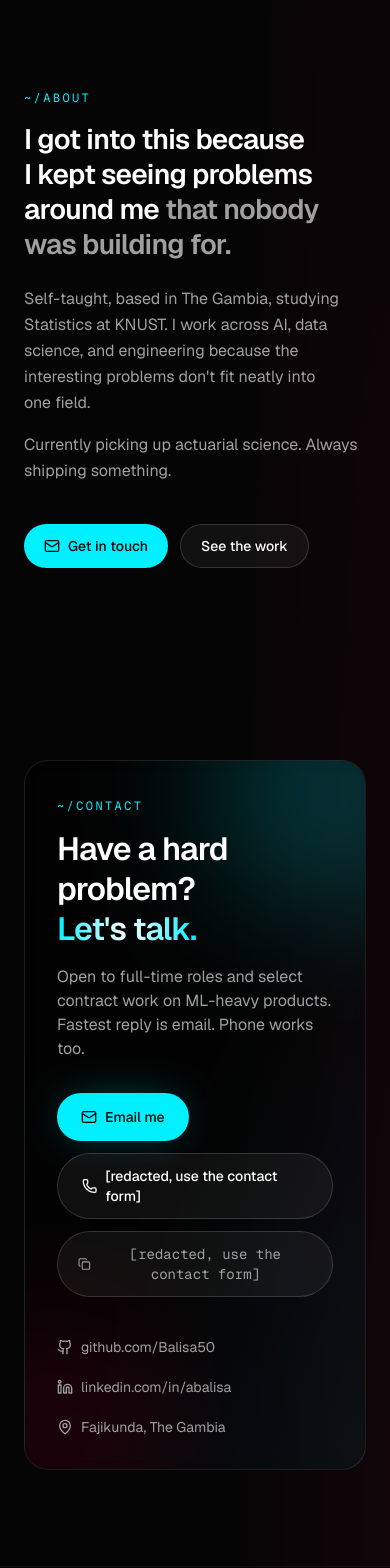
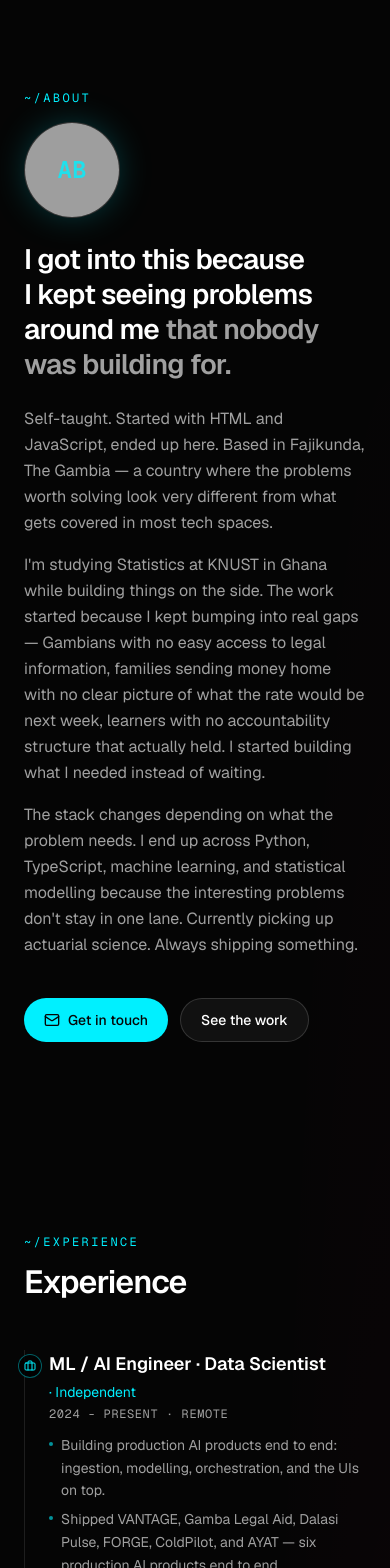
Before and after one commit to Balisa50/Balisa50.github.io, a Next.js app: page / in a window 390 px wide. Shown: the part 6500-8068 px from the top of the page. Built offline with nearby package versions, Linux system fonts and the light colour scheme; no server answers; grey boxes are pictures that could not be loaded.

Commit message:
Add photo, expand About, wire Experience/Education/Certifications, set up GitHub Pages

```diff
--- a/app/api/github/stars/route.ts
+++ b/app/api/github/stars/route.ts
@@ -1,7 +1,8 @@
 import { NextResponse } from "next/server";
 import { fetchAllStars } from "@/lib/github";
 
-export const revalidate = 3600; // cache for 1h at the route level
+export const dynamic = "force-static";
+export const revalidate = 3600;
 
 export async function GET() {
   try {
--- a/app/api/resume/route.ts
+++ b/app/api/resume/route.ts
@@ -1,7 +1,8 @@
 import { NextResponse } from "next/server";
 import { PROFILE, PROJECTS } from "@/lib/projects";
 
-export const revalidate = 86400; // 24h
+export const dynamic = "force-static";
+export const revalidate = 86400;
 
 export async function GET() {
   const resume = {
--- a/app/api/status/route.ts
+++ b/app/api/status/route.ts
@@ -1,6 +1,7 @@
 import { NextResponse } from "next/server";
 import { PROJECTS } from "@/lib/projects";
 
+export const dynamic = "force-static";
 export const revalidate = 3600;
 
 export async function GET() {
--- a/app/page.tsx
+++ b/app/page.tsx
@@ -4,6 +4,9 @@ import { Hero } from "@/components/Hero";
 import { Metrics } from "@/components/Metrics";
 import { Skills } from "@/components/Skills";
 import { About } from "@/components/About";
+import { Experience } from "@/components/Experience";
+import { Education } from "@/components/Education";
+import { Certifications } from "@/components/Certifications";
 import { Contact } from "@/components/Contact";
 import { Footer } from "@/components/Footer";
 
@@ -23,6 +26,9 @@ export default function HomePage() {
         <ProjectsGrid />
         <Skills />
         <About />
+        <Experience />
+        <Education />
+        <Certifications />
         <Contact />
         <Footer />
       </main>
--- a/components/About.tsx
+++ b/components/About.tsx
@@ -1,5 +1,6 @@
 "use client";
 
+import Image from "next/image";
 import { motion } from "framer-motion";
 import { Mail } from "lucide-react";
 import { PROFILE } from "@/lib/projects";
@@ -22,6 +23,30 @@ export function About() {
           ~/about
         </span>
 
+        {/* Photo + heading row */}
+        <div className="flex flex-col items-start gap-6 sm:flex-row sm:items-center">
+          {/* Profile photo */}
+          <div className="relative h-24 w-24 shrink-0 overflow-hidden rounded-full border border-white/15 bg-white/5 shadow-glow-cyan sm:h-28 sm:w-28">
+            <Image
+              src="/avatar.jpg"
+              alt={PROFILE.fullName}
+              fill
+              className="object-cover object-center"
+              sizes="(max-width: 640px) 96px, 112px"
+              onError={(e) => {
+                // Hide broken image, fallback initials show through bg
+                (e.currentTarget as HTMLImageElement).style.display = "none";
+              }}
+            />
+            {/* Initials fallback — visible when avatar.jpg is missing */}
+            <span
+              aria-hidden="true"
+              className="absolute inset-0 flex items-center justify-center font-mono text-2xl font-semibold text-cyan/80 select-none"
+            >
+              AB
+            </span>
+          </div>
+
           <h2
             id="about-heading"
             className="text-balance text-[clamp(1.75rem,4vw,2.75rem)] font-semibold leading-tight tracking-tight"
@@ -32,15 +57,30 @@ export function About() {
               that nobody was building for.
             </span>
           </h2>
+        </div>
 
         <div className="mt-2 space-y-4 text-pretty text-base leading-relaxed text-text-secondary md:text-lg">
           <p>
-            Self-taught, based in The Gambia, studying Statistics at KNUST. I
-            work across AI, data science, and engineering because the
-            interesting problems don&apos;t fit neatly into one field.
+            Self-taught. Started with HTML and JavaScript, ended up here.
+            Based in Fajikunda, The Gambia — a country where the problems
+            worth solving look very different from what gets covered in most
+            tech spaces.
           </p>
           <p>
-            Currently picking up actuarial science. Always shipping something.
+            I&apos;m studying Statistics at KNUST in Ghana while building
+            things on the side. The work started because I kept bumping into
+            real gaps — Gambians with no easy access to legal information,
+            families sending money home with no clear picture of what the
+            rate would be next week, learners with no accountability
+            structure that actually held. I started building what I needed
+            instead of waiting.
+          </p>
+          <p>
+            The stack changes depending on what the problem needs. I end up
+            across Python, TypeScript, machine learning, and statistical
+            modelling because the interesting problems don&apos;t stay in one
+            lane. Currently picking up actuarial science. Always shipping
+            something.
           </p>
         </div>
 
--- a/next.config.js
+++ b/next.config.js
@@ -1,12 +1,11 @@
 /** @type {import('next').NextConfig} */
 const nextConfig = {
+  output: "export",          // static HTML export for GitHub Pages
+  trailingSlash: true,       // /about → /about/index.html
   reactStrictMode: true,
   poweredByHeader: false,
-  turbopack: {
-    // Pin the workspace root so Turbopack stops walking up to user home.
-    root: __dirname
-  },
   images: {
+    unoptimized: true,       // required for static export
     remotePatterns: [
       { protocol: "https", hostname: "avatars.githubusercontent.com" },
       { protocol: "https", hostname: "raw.githubusercontent.com" }
@@ -17,20 +16,9 @@ const nextConfig = {
       process.env.NODE_ENV === "production"
         ? { exclude: ["warn", "error", "info"] }
         : false
-  },
-  async headers() {
-    return [
-      {
-        source: "/(.*)",
-        headers: [
-          { key: "X-Content-Type-Options", value: "nosniff" },
-          { key: "X-Frame-Options", value: "DENY" },
-          { key: "Referrer-Policy", value: "strict-origin-when-cross-origin" },
-          { key: "Permissions-Policy", value: "camera=(), microphone=(), geolocation=()" }
-        ]
-      }
-    ];
   }
+  // Note: headers() is not supported with output: 'export'
+  // Security headers are handled by the GitHub Pages CNAME / CDN layer
 };
 
 module.exports = nextConfig;
```
Lines whose indentation alone changed are shown as unchanged.
